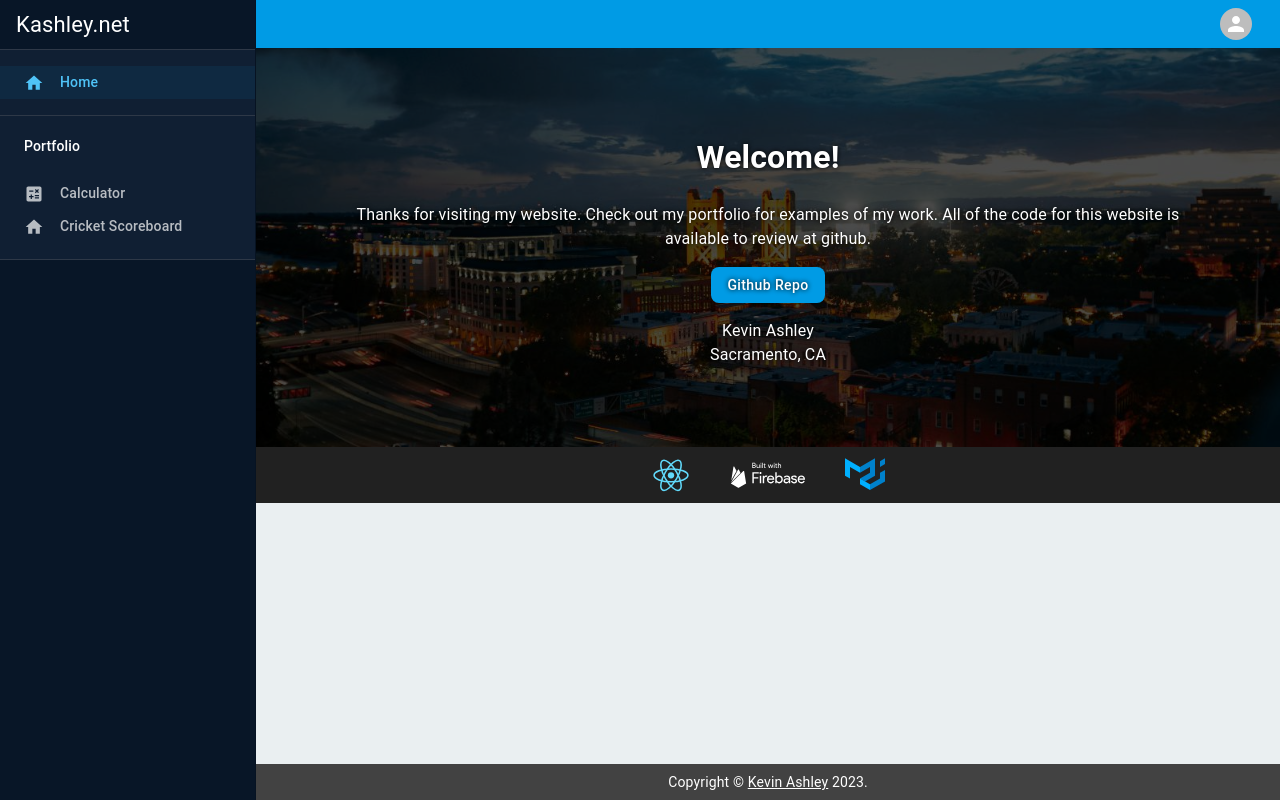
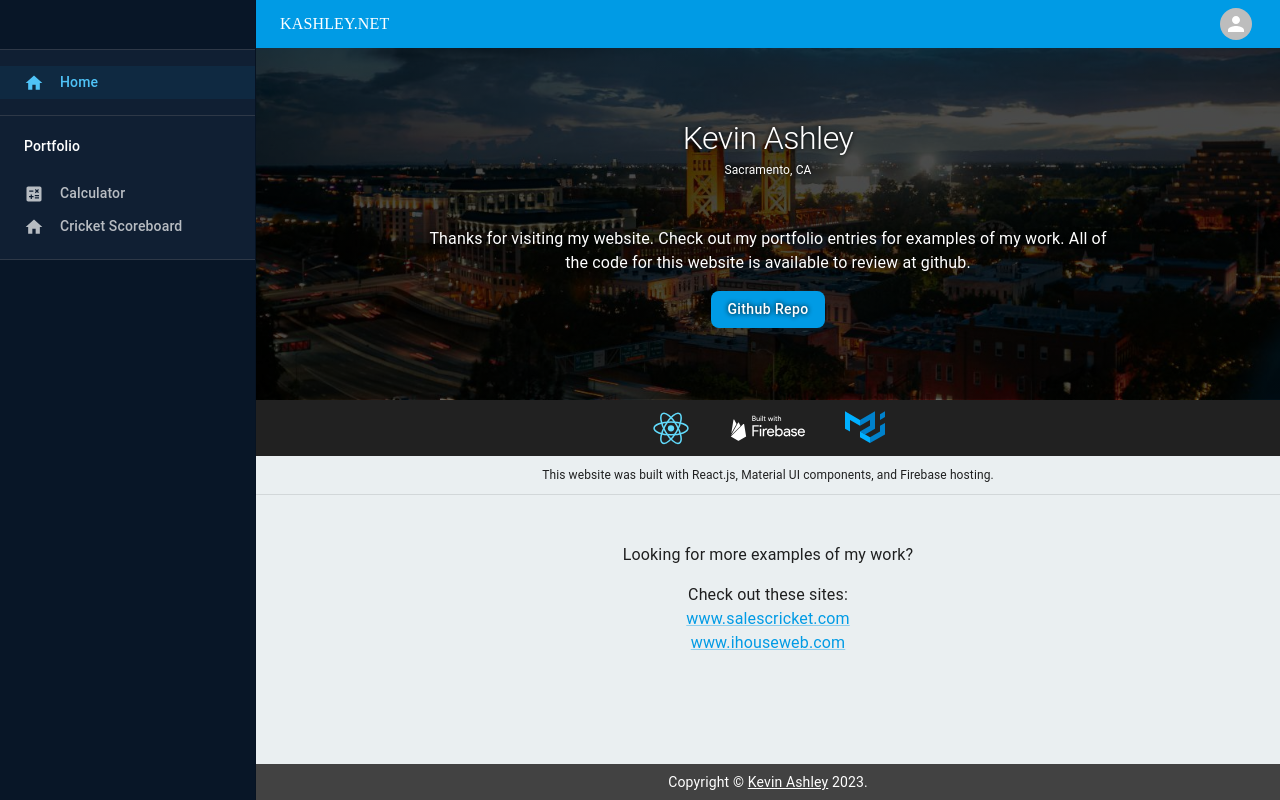
Before and after one commit to KevinAshley/kashley.net, a React (Create React App) app: page / in a window 1280 px wide. Built offline with nearby package versions, Linux system fonts and the light colour scheme.

Commit message:
improved styling

```diff
--- a/src/components/header.js
+++ b/src/components/header.js
@@ -17,6 +17,7 @@ import Toolbar from "@mui/material/Toolbar";
 // import Tooltip from "@mui/material/Tooltip";
 // import Typography from "@mui/material/Typography";
 // import { usePageName } from "../hooks";
+import { websiteName } from "../vars";
 
 // const lightColor = "rgba(255, 255, 255, 0.7)";
 
@@ -39,6 +40,17 @@ function Header(props) {
                                 <MenuIcon />
                             </IconButton>
                         </Grid>
+                        <Grid
+                            sx={{
+                                display: {
+                                    textTransform: "uppercase",
+                                    fontFamily: "cursive",
+                                },
+                            }}
+                            item
+                        >
+                            {websiteName}
+                        </Grid>
                         <Grid item xs />
                         <Grid item>
                             <IconButton color="inherit" sx={{ p: 0.5 }}>
--- a/src/components/navigator.js
+++ b/src/components/navigator.js
@@ -10,16 +10,6 @@ import ListItemButton from "@mui/material/ListItemButton";
 import ListItemIcon from "@mui/material/ListItemIcon";
 import ListItemText from "@mui/material/ListItemText";
 import { Link, useLocation } from "react-router-dom";
-import HomeIcon from "@mui/icons-material/Home";
-import PeopleIcon from "@mui/icons-material/People";
-import DnsRoundedIcon from "@mui/icons-material/DnsRounded";
-import PermMediaOutlinedIcon from "@mui/icons-material/PhotoSizeSelectActual";
-import PublicIcon from "@mui/icons-material/Public";
-import SettingsEthernetIcon from "@mui/icons-material/SettingsEthernet";
-import SettingsInputComponentIcon from "@mui/icons-material/SettingsInputComponent";
-import TimerIcon from "@mui/icons-material/Timer";
-import SettingsIcon from "@mui/icons-material/Settings";
-import PhonelinkSetupIcon from "@mui/icons-material/PhonelinkSetup";
 import CloseIcon from "@mui/icons-material/Close";
 import IconButton from "@mui/material/IconButton";
 import { mainRoutes, portfolioRoutes } from "../routes";
@@ -74,7 +64,7 @@ const Navigator = (props) => {
                         color: "#fff",
                     }}
                 >
-                    Kashley.net
+                    <Box>&nbsp;</Box>
                     <IconButton
                         sx={(theme) => {
                             return {
--- a/src/pages/home.js
+++ b/src/pages/home.js
@@ -4,8 +4,10 @@ import React, { Fragment } from "react";
 // import Paper from "@mui/material/Paper";
 import Box from "@mui/material/Box";
 import Button from "@mui/material/Button";
+import Typography from "@mui/material/Typography";
 // import Content from "../components/content";
 import { ReactLogo, MuiLogo, FirebaseLogo } from "../components/logos";
+import Link from "@mui/material/Link";
 
 const backgroundGradient = "rgba(0,0,0,0.7)";
 
@@ -34,18 +36,40 @@ const Home = () => {
             >
                 <Box
                     sx={{
-                        maxWidth: 936,
+                        maxWidth: 700,
                         margin: "auto",
                         overflow: "hidden",
-                        padding: "2rem",
                         textAlign: "center",
                     }}
                 >
-                    <h1>Welcome!</h1>
+                    <Typography
+                        variant="h1"
+                        component="h1"
+                        sx={{
+                            textAlign: "center",
+                            mt: 5,
+                            mb: 0.5,
+                        }}
+                    >
+                        Kevin Ashley
+                    </Typography>
+                    <Typography
+                        component="p"
+                        sx={{
+                            // mb: 0,
+                            fontSize: "12px",
+                            marginBottom: "3rem",
+                        }}
+                    >
+                        Sacramento, CA
+                    </Typography>
                     <p>
-                        Thanks for visiting my website. Check out my portfolio for examples of my
-                        work. All of the code for this website is available to review at github.
+                        Thanks for visiting my website. Check out my portfolio entries for examples
+                        of my work. All of the code for this website is available to review at
+                        github.
                     </p>
+                    <Box sx={{ mb: 5 }}>
+                        {" "}
                         <Button
                             variant="contained"
                             href="https://github.com/KevinAshley/kashley.net"
@@ -53,11 +77,7 @@ const Home = () => {
                         >
                             Github Repo
                         </Button>
-                    <p>
-                        Kevin Ashley
-                        <br />
-                        Sacramento, CA
-                    </p>
+                    </Box>
                 </Box>
             </Box>
             <Box sx={makeRibbonStyles}>
@@ -72,6 +92,33 @@ const Home = () => {
                 />
                 <MuiLogo sx={iconStyles} />
             </Box>
+            <Typography
+                component="p"
+                sx={{
+                    // mb: 0,
+                    fontSize: "12px",
+                    textAlign: "center",
+                    padding: "10px",
+                    borderBottom: "solid rgba(0,0,0,0.1) 1px",
+                }}
+            >
+                This website was built with React.js, Material UI components, and&nbsp;Firebase
+                hosting.
+            </Typography>
+            <Box sx={{ padding: "2rem", textAlign: "center" }}>
+                <p>Looking for more examples of my work?</p>
+                <p>
+                    Check out these sites:
+                    <br />
+                    <Link href={"https://www.salescricket.com/"} target="_blank">
+                        www.salescricket.com
+                    </Link>
+                    <br />
+                    <Link href={"https://www.ihouseweb.com/"} target="_blank">
+                        www.ihouseweb.com
+                    </Link>
+                </p>
+            </Box>
         </Fragment>
     );
 };
```
Lines whose indentation alone changed are shown as unchanged.
